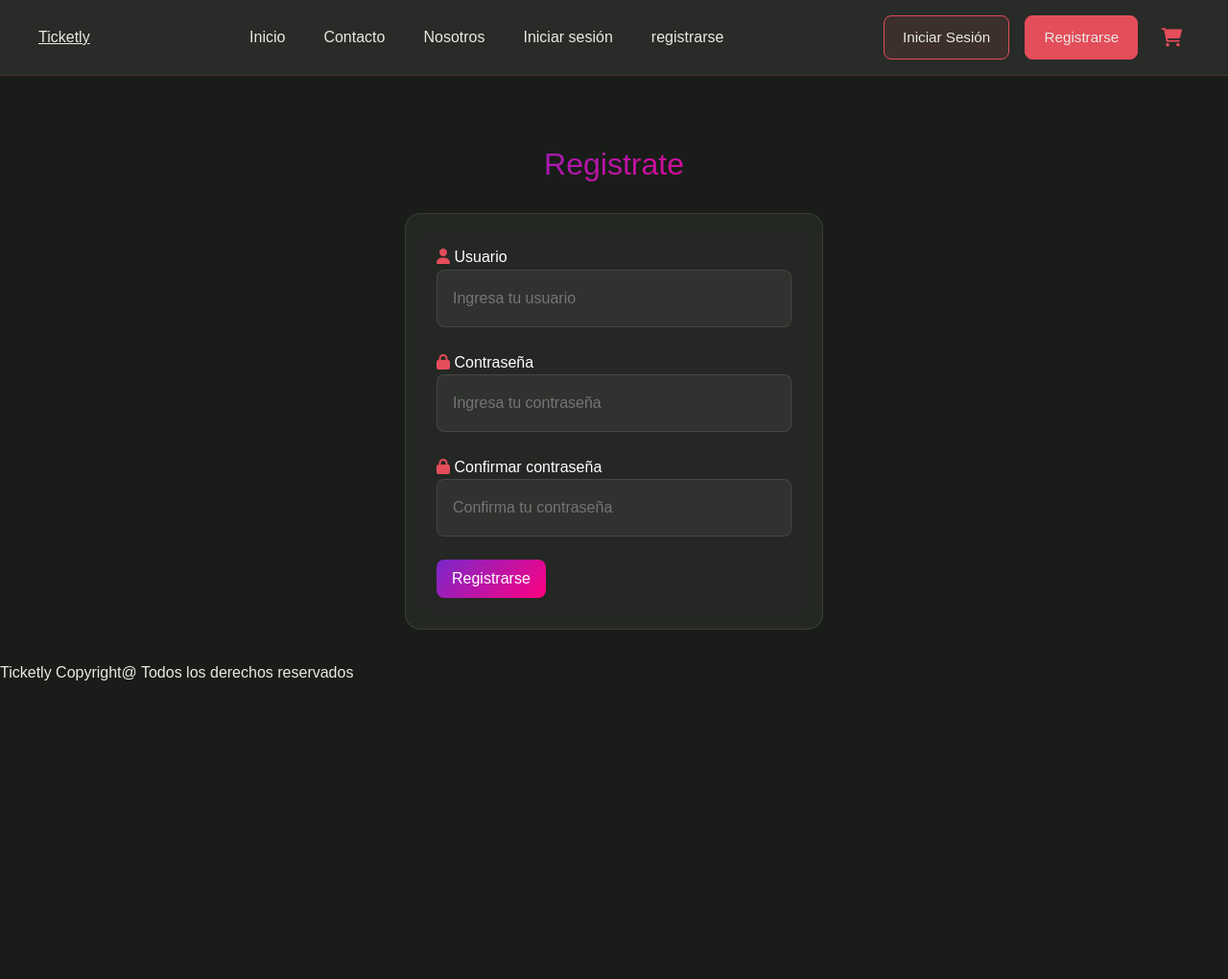
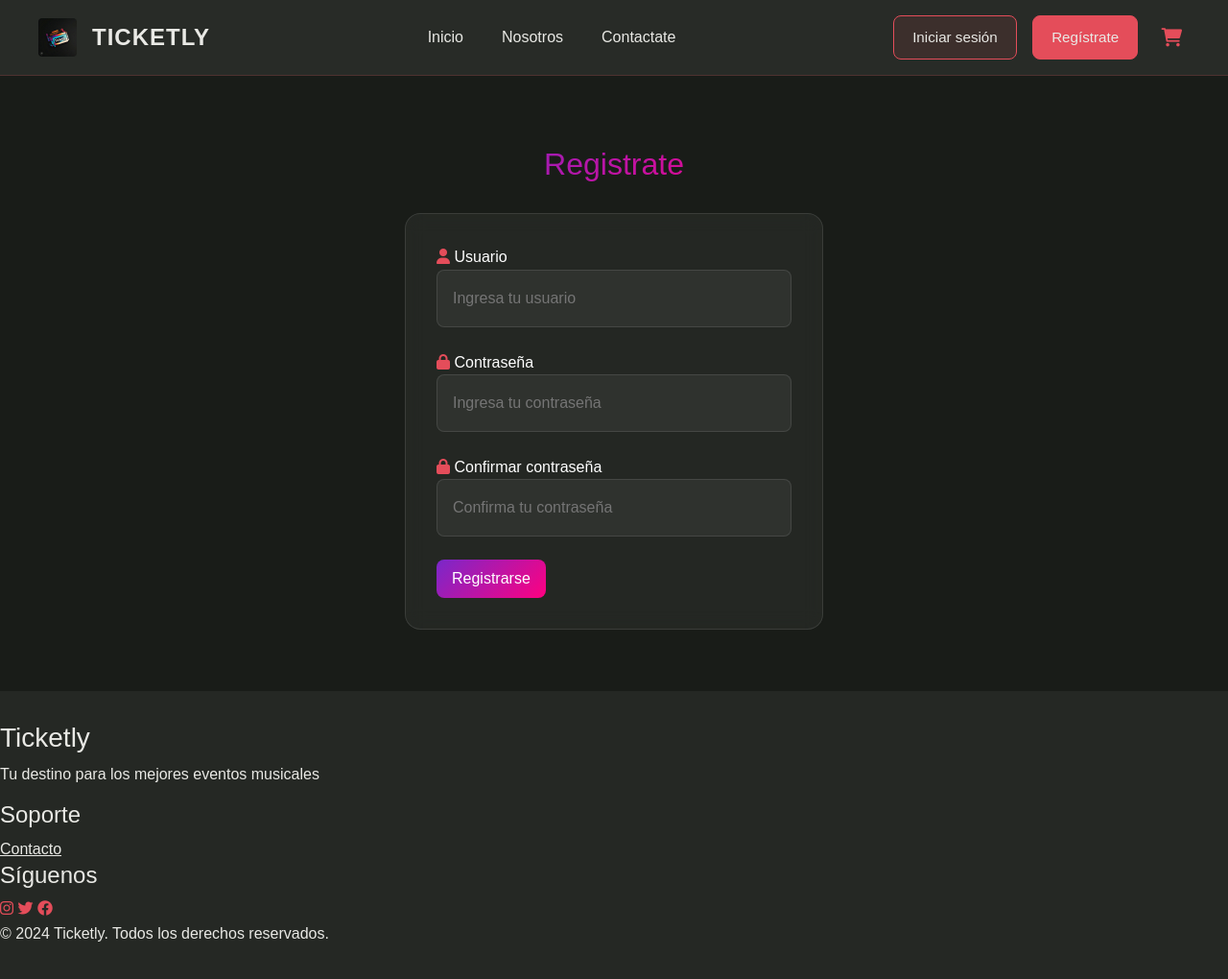
Before and after one commit to Santiago-Goldstein/Ticketly, a website: page pages/register.html in a window 1280 px wide. Shown: the whole page at 96% size. Before the commit the page ends 800 px from the top, so only its background shows below. Drawn offline with nearby package versions, Linux system fonts and the light colour scheme; some packages are replaced by stand-ins of ours; a script that the page names is missing.

Commit message:
fix a los headers y footer

```diff
--- /dev/null
+++ b/package.json
@@ -0,0 +1,5 @@
+{
+  "dependencies": {
+    "flask": "^0.2.10"
+  }
+}
--- a/pages/register.html
+++ b/pages/register.html
@@ -12,7 +12,7 @@
     <link rel="preconnect" href="https://fonts.gstatic.com" crossorigin>
     <link href="https://fonts.googleapis.com/css2?family=Inter:wght@400;500;600;700&display=swap" rel="stylesheet">
     <link rel="stylesheet" href="../css/styles.css">
-    <link rel="stylesheet" href="../css/singUp.css">
+    <link rel="stylesheet" href="../css/signUp.css">
     <link rel="stylesheet" href="../css/headerStyles.css">
     <title>Ticketly - Registrate</title>
 </head>
@@ -22,46 +22,25 @@
         <header class="mainHeader">
             <div class="nav-content">
                 <div class="logo">
-                    <a href="/">Ticketly</a>
+                    <img src="../multimedia/logo.jpeg" alt="Logo Ticketly">
+                    <p>TICKETLY</p>
                 </div>
-
                 <nav class="navbar">
                     <ul class="navbar-links">
-                        <li><a href="/pages/index.html">Inicio</a></li>
-                        <li><a href="/pages/contacto.html">Contacto</a></li>
-                        <li><a href="/pages/nosotros.html">Nosotros</a></li>
-                        <li><a href="/pages/login.html">Iniciar sesión</a></li>
-                        <li><a href="/pages/register.html">registrarse</a></li>
+                        <li><a href="index.html">Inicio</a></li>
+                        <li><a href="nosotros.html">Nosotros</a></li>
+                        <ll><a href="contacto.html">Contactate</a></ll>
                     </ul>
                 </nav>
-
                 <div class="nav-buttons">
-                    <a href="/pages/login.html" class="btn-secondary">Iniciar Sesión</a>
-                    <a href="/pages/register.html" class="btn-primary">Registrarse</a>
+                    <button class="btn-secondary" onclick="window.location.href='login.html'">Iniciar sesión</button>
+                    <button class="btn-primary" onclick="window.location.href='register.html'">Regístrate</button>
                     <button class="cart-btn" data-bs-toggle="modal" data-bs-target="#cartModal">
                         <i class="fas fa-shopping-cart"></i>
                     </button>
                 </div>
             </div>
-
-            <!-- Menú móvil -->
-            <div class="hamburger-menu">
-                <input id="menu__toggle" type="checkbox">
-                <label class="menu__btn" for="menu__toggle">
-                    <span></span>
-                </label>
-                <ul class="menu__box">
-                    <li><a class="menu__item" href="/pages/events.html">Eventos</a></li>
-                    <li><a class="menu__item" href="/pages/venues.html">Lugares</a></li>
-                    <li><a class="menu__item" href="/pages/about.html">Nosotros</a></li>
-                    <li><a class="menu__item" href="/pages/contact.html">Contacto</a></li>
-                    <li><a class="menu__item" href="/pages/login.html">Iniciar Sesión</a></li>
-                    <li><a class="menu__item" href="/pages/register.html">Registrarse</a></li>
-                </ul>
-            </div>
         </header>
-
-
 
         <div class="register-container">
             <h2 class="register-title">Registrate</h2>
@@ -82,9 +61,29 @@
             </form>
         </div>
     </main>
-    <footer>
-        <div class="footerTexto">
-            <p>Ticketly Copyright@ Todos los derechos reservados</p>
+    <footer class="main-footer">
+        <div class="footer-content">
+            <div class="footer-brand">
+                <h3>Ticketly</h3>
+                <p>Tu destino para los mejores eventos musicales</p>
+            </div>
+            <div class="footer-links">
+                <div class="footer-section">
+                    <h4>Soporte</h4>
+                    <a href="/pages/contacto.html">Contacto</a>
+                </div>
+                <div class="footer-section">
+                    <h4>Síguenos</h4>
+                    <div class="social-links">
+                        <a href="#"><i class="fab fa-instagram"></i></a>
+                        <a href="#"><i class="fab fa-twitter"></i></a>
+                        <a href="#"><i class="fab fa-facebook"></i></a>
+                    </div>
+                </div>
+            </div>
+            <div class="footer-bottom">
+                <p>&copy; 2024 Ticketly. Todos los derechos reservados.</p>
+            </div>
         </div>
     </footer>
 
```
Also changed, not shown: pages/login.html (+7 -25 lines), css/signUp.css (renamed from css/singUp.css), 1 other file.
